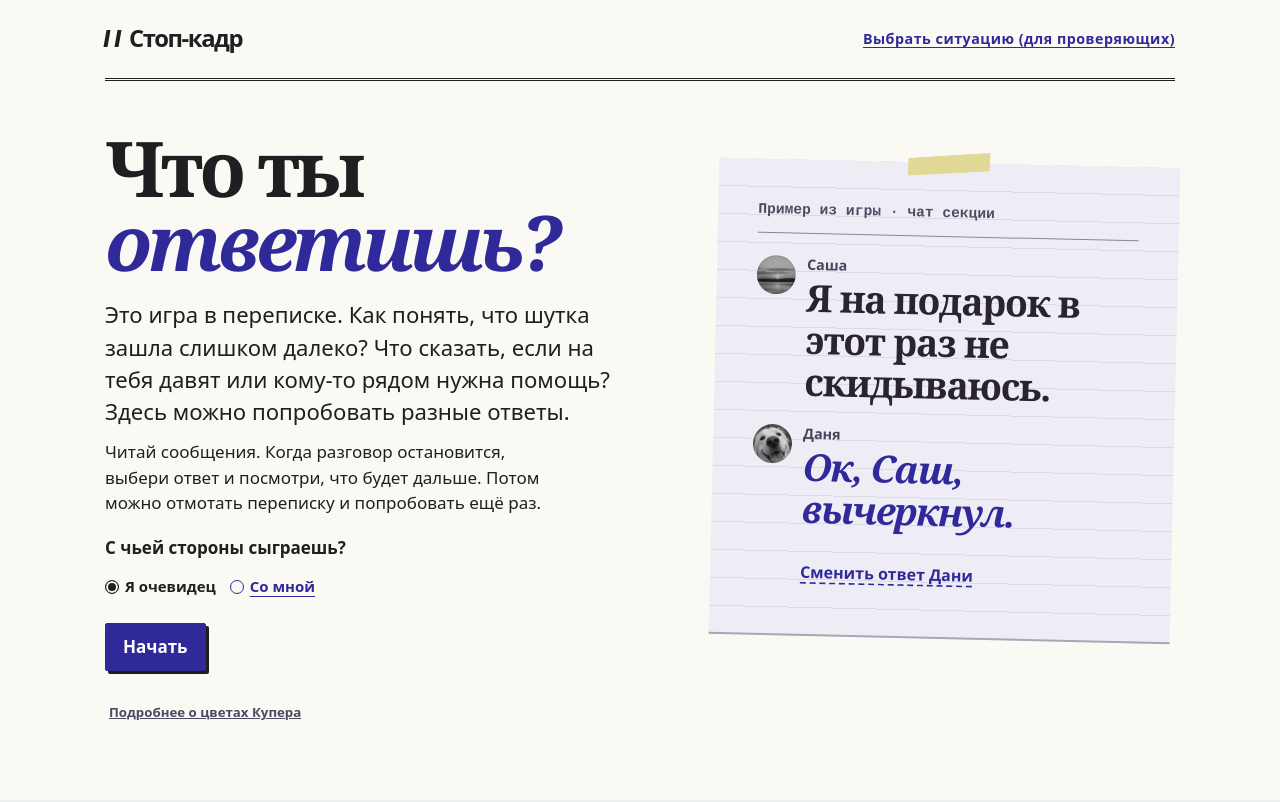
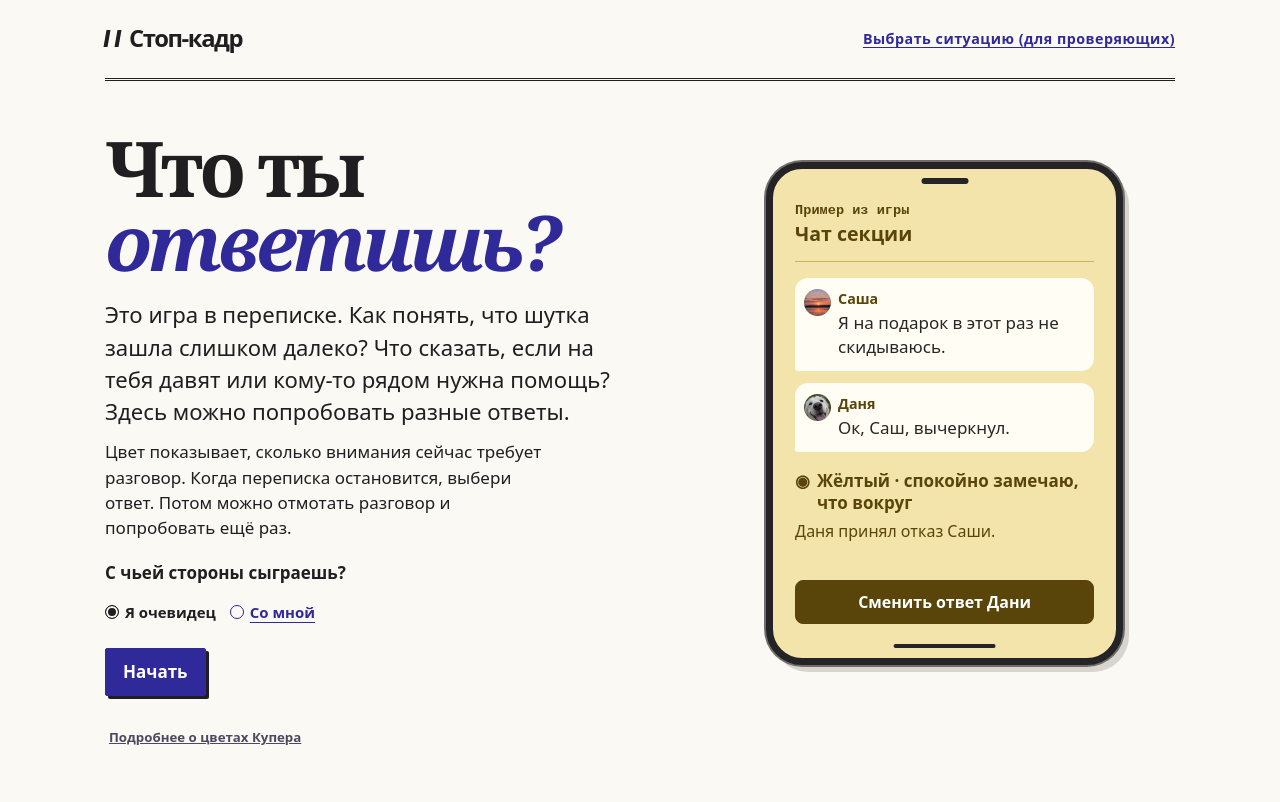
Before and after one commit to tchk-project/stop-kadr, a plain HTML site: page docs/index.html in a window 1280 px wide. Drawn offline with Linux system fonts and the light colour scheme.

Commit message:
Показать смену цвета внимания в примере переписки на телефоне

```diff
--- /dev/null
+++ b/docs/attention-colors.css
@@ -0,0 +1,5 @@
+[data-code=yellow] { --zone:#f2e4ab; --tint:#fbf4d9; --line:#d1b256; --ink:#59450a; --signal:#edc340; --paper:#fffdf4; --symbol:"◉"; }
+[data-code=orange] { --zone:#f4d2b6; --tint:#fff0e0; --line:#d39156; --ink:#773c1b; --signal:#f18a39; --paper:#fff9f3; --symbol:"◇"; }
+[data-code=red] { --zone:#edc1c8; --tint:#fbe7ea; --line:#ce8996; --ink:#792c39; --signal:#df6674; --paper:#fff7f8; --symbol:"!"; }
+[data-code=white] { --zone:#f0f2f4; --tint:#f8f9fa; --line:#b4bdc5; --ink:#404b56; --signal:#fff; --paper:#fff; --symbol:"○"; }
+[data-code=black] { --zone:#e1e2e5; --tint:#f0f0f2; --line:#999ca2; --ink:#34383e; --signal:#35383d; --paper:#fcfcfd; --symbol:"▪"; }
--- a/docs/attention.css
+++ b/docs/attention.css
@@ -1,7 +1,3 @@
-[data-code=yellow] { --zone:#f2e4ab; --tint:#fbf4d9; --line:#d1b256; --ink:#59450a; --signal:#edc340; --paper:#fffdf4; --symbol:"◉"; }
-[data-code=orange] { --zone:#f4d2b6; --tint:#fff0e0; --line:#d39156; --ink:#773c1b; --signal:#f18a39; --paper:#fff9f3; --symbol:"◇"; }
-[data-code=red] { --zone:#edc1c8; --tint:#fbe7ea; --line:#ce8996; --ink:#792c39; --signal:#df6674; --paper:#fff7f8; --symbol:"!"; }
-[data-code=white] { --zone:#f0f2f4; --tint:#f8f9fa; --line:#b4bdc5; --ink:#404b56; --signal:#fff; --paper:#fff; --symbol:"○"; }
 html { color:#242b29; background:var(--zone); scroll-padding-top:78px; }
 body { background:var(--zone); min-height:100vh; }
 .panel { overflow:clip; border-color:var(--line); background:var(--paper); }
@@ -56,7 +52,6 @@ html[data-code=white] .top .to-catalog { color:var(--ink); border-color:var(--li
 .item.noticed .msg { outline:2px solid #ad4754; outline-offset:1px; }
 .signal-caption { margin:5px 4px 8px; color:#742e39; font-size:.88rem; }
 .calm-ending { margin-top:8px; }
-[data-code=black] { --zone:#e1e2e5; --tint:#f0f0f2; --line:#999ca2; --ink:#34383e; --signal:#35383d; --paper:#fcfcfd; --symbol:"▪"; }
 html[data-code=black] .signal { color:white; }
 .reaction-label { display:block; width:fit-content; margin:7px 0; padding:3px 9px; border-radius:5px; background:#34383e; color:white; font-size:.84rem; }
 .reaction-hint,.reaction-record { color:#34383e; border-inline-start:3px solid #565a61; padding-inline-start:10px; }
--- a/docs/catalog.js
+++ b/docs/catalog.js
@@ -227,22 +227,37 @@ function makeTakePreview() {
     return row;
   }
   const original = bubble('Саша','Я на подарок в этот раз не скидываюсь.');
-  const reply = bubble('Даня','Ок, Саш, вычеркнул.');
+  const reply = bubble('Даня','');
   const words = reply.querySelector('p');
-  words.setAttribute('aria-live','polite');
-  const swap = element('button','take-toggle','Сменить ответ Дани');
+  const mode = element('p','preview-mode');
+  const note = element('p','preview-note');
+  const change = element('div','preview-change');
+  change.setAttribute('aria-live','polite');
+  change.setAttribute('aria-atomic','true');
+  change.append(reply,mode,note);
+  const swap = element('button','take-toggle');
   swap.type = 'button';
-  let changed = false;
+
+  function render(code) {
+    const pressure = code === 'orange';
+    preview.dataset.code = code;
+    const {name,meaning} = attentionModes[code];
+    mode.textContent = name+' · '+meaning;
+    if (pressure) words.replaceChildren('Тогда с тебя ',element('mark','','двести'),'.');
+    else words.textContent = 'Ок, Саш, вычеркнул.';
+    note.textContent = pressure ? 'Саша уже отказался. Даня всё равно требует деньги.' : 'Даня принял отказ Саши.';
+    swap.textContent = pressure ? 'Вернуть первый ответ' : 'Сменить ответ Дани';
+  }
+
+  render('yellow');
   swap.onclick = () => {
-    changed = !changed;
-    preview.classList.toggle('take-changed', changed);
-    if (changed) words.replaceChildren('Тогда с тебя ',element('mark','','двести'),'.');
-    else words.textContent = 'Ок, Саш, вычеркнул.';
-    swap.textContent = changed ? 'Вернуть первый ответ' : 'Сменить ответ Дани';
-    if (words.animate && !matchMedia('(prefers-reduced-motion: reduce)').matches)
-      words.animate([{opacity:.25,transform:'translateY(5px)'},{opacity:1,transform:'none'}],{duration:240});
+    render(preview.dataset.code === 'yellow' ? 'orange' : 'yellow');
+    if (reply.animate && !matchMedia('(prefers-reduced-motion: reduce)').matches)
+      reply.animate([{opacity:.4,transform:'translateY(4px)'},{opacity:1,transform:'none'}],{duration:200});
   };
-  preview.append(element('p','preview-channel','Пример из игры · чат секции'),original,reply,swap);
+  const channel = element('header','preview-channel');
+  channel.append(element('small','','Пример из игры'),element('strong','','Чат секции'));
+  preview.append(channel,original,change,swap);
   return preview;
 }
 
@@ -268,7 +283,7 @@ function showCatalogue(panel) {
     const title = element('h1','','Что ты ');
     title.append(element('em','','ответишь?'));
     copy.append(title,element('p','intro-copy','Это игра в переписке. Как понять, что шутка зашла слишком далеко? Что сказать, если на тебя давят или кому-то рядом нужна помощь? Здесь можно попробовать разные ответы.'),
-      element('p','how-to-play','Читай сообщения. Когда разговор остановится, выбери ответ и посмотри, что будет дальше. Потом можно отмотать переписку и попробовать ещё раз.'));
+      element('p','how-to-play','Цвет показывает, сколько внимания сейчас требует разговор. Когда переписка остановится, выбери ответ. Потом можно отмотать разговор и попробовать ещё раз.'));
     const start = element('button','start-game','Начать');
     start.type = 'button';
     start.onclick = () => location.assign(randomStoryUrl());
--- a/docs/index.html
+++ b/docs/index.html
@@ -1,12 +1,14 @@
 <!doctype html><html lang="ru"><head><meta charset="utf-8"><meta name="viewport" content="width=device-width,initial-scale=1"><title>Дубль для своих — интерактивная переписка</title>
 
+<link rel="stylesheet" href="./attention-colors.css?v=1">
 <link rel="stylesheet" href="./scene.css?v=demo-2">
 <script src="./scenarios.js?v=health-2" defer></script>
-<script src="./catalog.js?v=entry-2" defer></script>
+<script src="./attention.js?v=reaction-1" defer></script>
+<script src="./catalog.js?v=phone-1" defer></script>
 <script src="./detail-cues.js?v=cast-1" defer></script>
 <script src="./detail-review.js?v=cast-1" defer></script>
 <script src="./scene.js?v=health-1" defer></script>
-<link rel="stylesheet" href="./studio.css?v=entry-1">
+<link rel="stylesheet" href="./studio.css?v=phone-1">
 <link rel="stylesheet" href="./cooper.css?v=1">
 </head><body><main class="panel"><header class="top">Стоп-кадр</header><nav class="roles" aria-label="Точка зрения"><a href="./index.html" data-role="witness" aria-current="page">Я очевидец</a><a href="./self.html" data-role="self">Со мной</a></nav>
 <section class="page" id="joke" tabindex="-1" aria-labelledby="title-joke"><p class="small">Учебная сцена · школьная музыкальная группа</p>
--- a/docs/studio.css
+++ b/docs/studio.css
@@ -1,5 +1,4 @@
-/* Two-colour school paper: ink, blue pencil and a clipped chat transcript. */
-:root { --ink-print:#201e21; --paper-print:#faf9f3; --blue-print:#30299a; --marker:#f4ed87; --studio:#28234e; }
+:root { --ink-print:#201e21; --paper-print:#faf9f3; --blue-print:#30299a; --studio:#28234e; }
 .catalog-home {
   min-height:100vh; padding:0 clamp(16px,5vw,68px) 40px; color:var(--ink-print);
   background:var(--paper-print); font-family:system-ui,sans-serif;
@@ -36,20 +35,32 @@
   box-shadow:3px 3px 0 var(--ink-print); min-height:48px; padding:10px 17px; cursor:pointer; font:700 1rem/1.35 system-ui; }
 .start-game:hover { background:#211a78; }
 .start-game:focus-visible,.take-toggle:focus-visible,.moment-picker select:focus-visible { outline:3px solid #437db9; outline-offset:4px; }
-.take-preview { position:relative; background:repeating-linear-gradient(transparent 0 27px,#b2bcc85c 27px 28px),#eeedf5;
-  padding:clamp(22px,3.3vw,40px); transform:rotate(1.3deg); border-bottom:2px solid #aaa7b5; }
-.take-preview::before { content:""; position:absolute; width:84px; height:19px; top:-8px; left:calc(50% - 42px);
-  transform:rotate(-5deg); background:#ddd587d9; clip-path:polygon(2% 0,100% 4%,97% 100%,0 94%); }
-.preview-channel,.case-place,.list-info { color:#504c62; font:600 .86rem/1.45 ui-monospace,monospace; }
-.preview-channel { padding-bottom:12px; border-bottom:1px solid #88849b; }
-.preview-row { position:relative; margin:20px 0; padding-left:50px; }
-.preview-row .avatar { position:absolute; left:0; top:2px; width:39px; height:39px; filter:grayscale(1); }
-.preview-row strong { color:#49435b; }
-.preview-row p { color:#292332; font:700 clamp(1.45rem,3vw,2.2rem)/1.12 Georgia,serif; letter-spacing:-.035em; }
-.preview-row + .preview-row p { color:var(--blue-print); font-style:italic; }
-.preview-row mark { background:var(--marker); color:inherit; }
-.take-toggle { min-height:44px; padding:6px 0; margin-left:50px; border:0; color:var(--blue-print);
-  background:transparent; text-decoration:underline dashed; text-underline-offset:5px; cursor:pointer; font:650 .94rem/1.4 system-ui; }
+.case-place,.list-info { color:#504c62; font:600 .86rem/1.45 ui-monospace,monospace; }
+.take-preview {
+  box-sizing:border-box; position:relative; width:min(100%, 21rem); justify-self:center;
+  padding:32px clamp(12px,2vw,22px) 34px; border:7px solid #242427; border-radius:36px;
+  background:var(--zone); color:var(--ink); box-shadow:0 0 0 2px #706d6a, 6px 7px 0 #d8d5cf;
+}
+.take-preview::before,.take-preview::after { content:""; position:absolute; left:50%; transform:translateX(-50%); border-radius:10px; background:#242427; }
+.take-preview::before { top:9px; width:47px; height:6px; }
+.take-preview::after { bottom:10px; width:30%; height:4px; }
+.preview-channel { border-bottom:1px solid var(--line); padding-bottom:10px; margin-bottom:16px; }
+.preview-channel small { display:block; font:600 .8rem/1.4 ui-monospace,monospace; }
+.preview-channel strong { color:inherit; font-size:1.15rem; }
+.preview-row { position:relative; margin:0 0 12px; padding:10px 12px 12px 43px;
+  border-radius:13px 13px 13px 3px; background:var(--paper); color:#282626; }
+.preview-row .avatar { position:absolute; left:9px; top:11px; width:27px; height:27px; }
+.preview-row strong { color:var(--ink); font-size:.84rem; }
+.preview-row p { line-height:1.4; }
+.preview-row mark { color:var(--ink); background:var(--zone); font-weight:750; }
+.preview-mode { display:flex; align-items:baseline; gap:7px; margin:18px 0 5px; font-weight:750; line-height:1.35; }
+.preview-mode::before { content:var(--symbol); color:var(--ink); }
+.preview-note { min-height:3em; font-size:.94rem; line-height:1.45; }
+.take-toggle { width:100%; min-height:44px; margin-top:12px; padding:7px 10px; border:1px solid var(--ink);
+  border-radius:8px; background:var(--ink); color:white; cursor:pointer; font:650 .94rem/1.35 system-ui; }
+@media (prefers-reduced-motion:no-preference) {
+  .take-preview,.preview-row,.take-toggle { transition:background-color .2s ease; }
+}
 .catalog-home .catalogue > .cooper-link { margin-top:26px; color:#4c4960; }
 .catalog-home .case-grid { display:grid; grid-template-columns:1fr 1fr; gap:0 32px; margin:4px 0 0; }
 .catalog-home .case-card { display:flex; flex-direction:column; justify-content:center; align-items:start; gap:4px;
@@ -68,7 +79,6 @@
 [data-attention-pilot] .action.coded { border-radius:2px; }
 @media (max-width:720px) {
   .catalog-hero { grid-template-columns:1fr; gap:32px; }
-  .take-preview { transform:none; }
   .catalog-home .top { padding:8px 0; }
   .catalog-home .top .reviewer-link { max-width:52%; }
   .catalog-home .case-grid { grid-template-columns:1fr; }
```
Also changed, not shown: docs/focus.html (+5 -4 lines), docs/self.html (+4 -2 lines), tests/browser.html (+1 -1 lines), tests/browser.js (+8 -1 lines).
